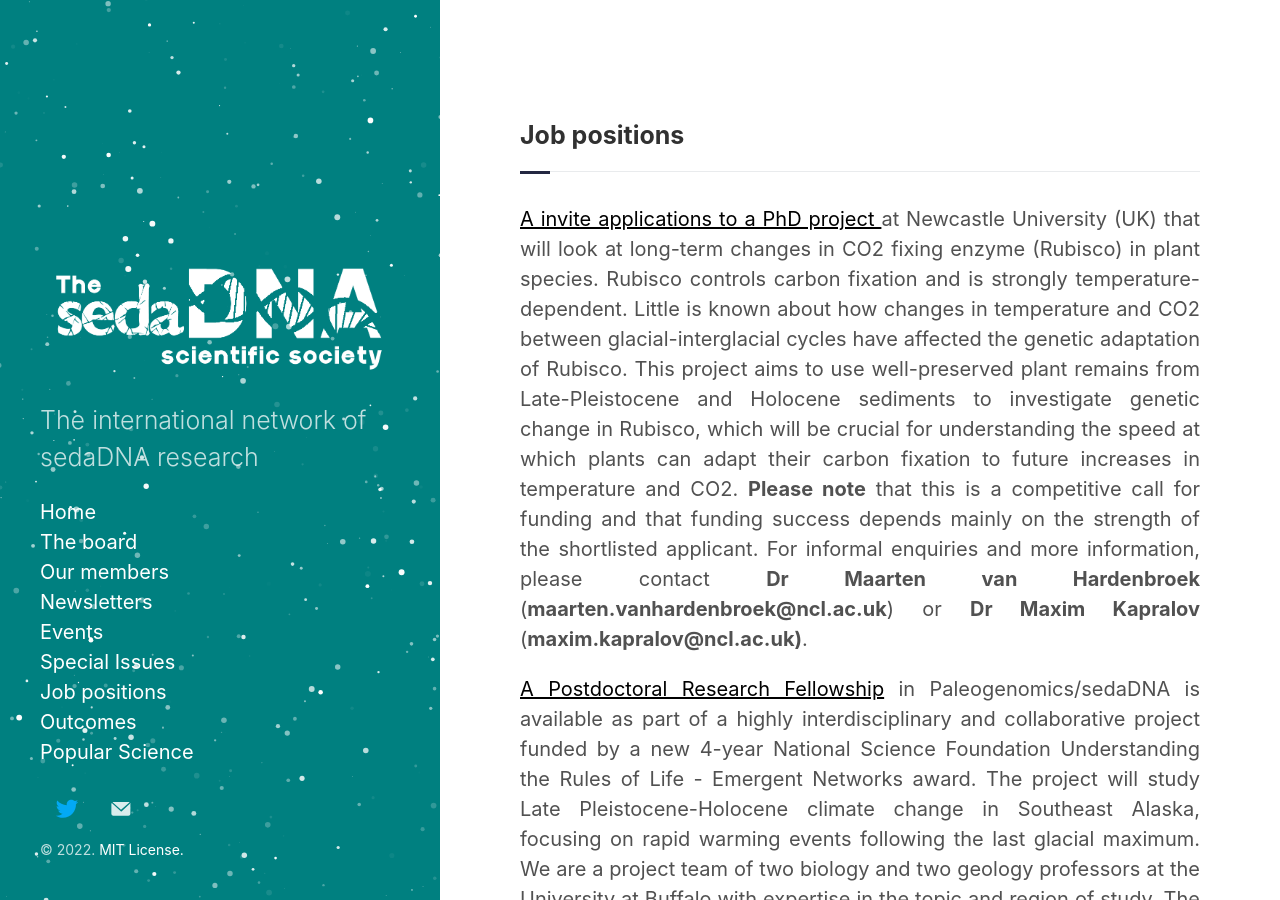
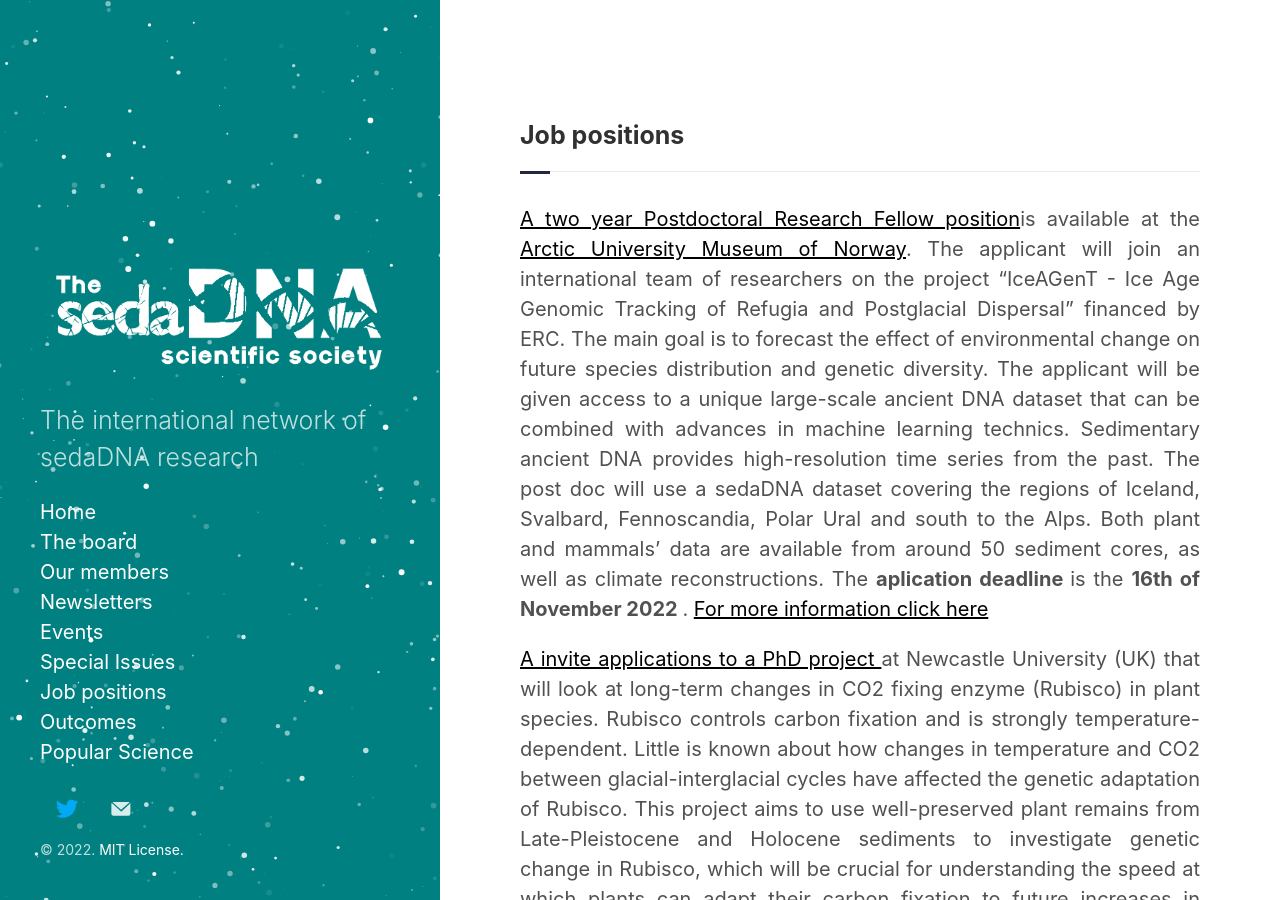
Before and after one commit to sedadna/sedadna.github.io, a Jekyll site: the page built from category/positions.md, in a window 1280 px wide and 900 px high. Built offline with Jekyll 4.4.1, drawn with Linux system fonts in a browser that asks for light colours.

Commit message:
Update positions.md

```diff
--- a/category/positions.md
+++ b/category/positions.md
@@ -4,6 +4,8 @@ layout: category
 
 <div class="intro">
 <h3 class="section-title underline">Job positions</h3>
+
+  <p><a href="https://stilling.forskning.no/job-ads-postdoc-troms-og-finnmark/postdoctoral-fellow-in-modeling-using-ancient-sedimentary-dna-data/2097481" target="_blank"><u>A two year Postdoctoral Research Fellow position</u></a>is available at the <a href="https://en.uit.no/startsida" target="_blank"><u>Arctic University Museum of Norway</u></a>. The applicant will join an international team of researchers on the project “IceAGenT - Ice Age Genomic Tracking of Refugia and Postglacial Dispersal” financed by ERC. The main goal is to forecast the effect of environmental change on future species distribution and genetic diversity. The applicant will be given access to a unique large-scale ancient DNA dataset that can be combined with advances in machine learning technics. Sedimentary ancient DNA provides high-resolution time series from the past. The post doc will use a sedaDNA dataset covering the regions of Iceland, Svalbard, Fennoscandia, Polar Ural and south to the Alps. Both plant and mammals’ data are available from around 50 sediment cores, as well as climate reconstructions. The <b> aplication deadline </b>is the <b>16th of November 2022 </b>. <a href="https://stilling.forskning.no/job-ads-postdoc-troms-og-finnmark/postdoctoral-fellow-in-modeling-using-ancient-sedimentary-dna-data/2097481" target="_blank"><u> For more information click here </u></a></p>
 
 <p><a href="https://iapetus2.ac.uk/studentships/time-travelling-with-ancient-dna-revealing-past-adaptations-of-plants-to-changes-in-atmospheric-temperature-and-co2-levels-2/" target="_blank"><u> A invite applications to a PhD project </u></a> at Newcastle University (UK) that will look at long-term changes in CO2 fixing enzyme (Rubisco) in plant species. Rubisco controls carbon fixation and is strongly temperature-dependent. Little is known about how changes in temperature and CO2 between glacial-interglacial cycles have affected the genetic adaptation of Rubisco. This project aims to use well-preserved plant remains from Late-Pleistocene and Holocene sediments to investigate genetic change in Rubisco, which will be crucial for understanding the speed at which plants can adapt their carbon fixation to future increases in temperature and CO2. <b> Please note</b> that this is a competitive call for funding and that funding success depends mainly on the strength of the shortlisted applicant. For informal enquiries and more information, please contact <b> Dr Maarten van Hardenbroek</b> (<b>maarten.vanhardenbroek@ncl.ac.uk</b>) or <b>Dr Maxim Kapralov </b>(<b>maxim.kapralov@ncl.ac.uk)</b>.</p>
 
```
